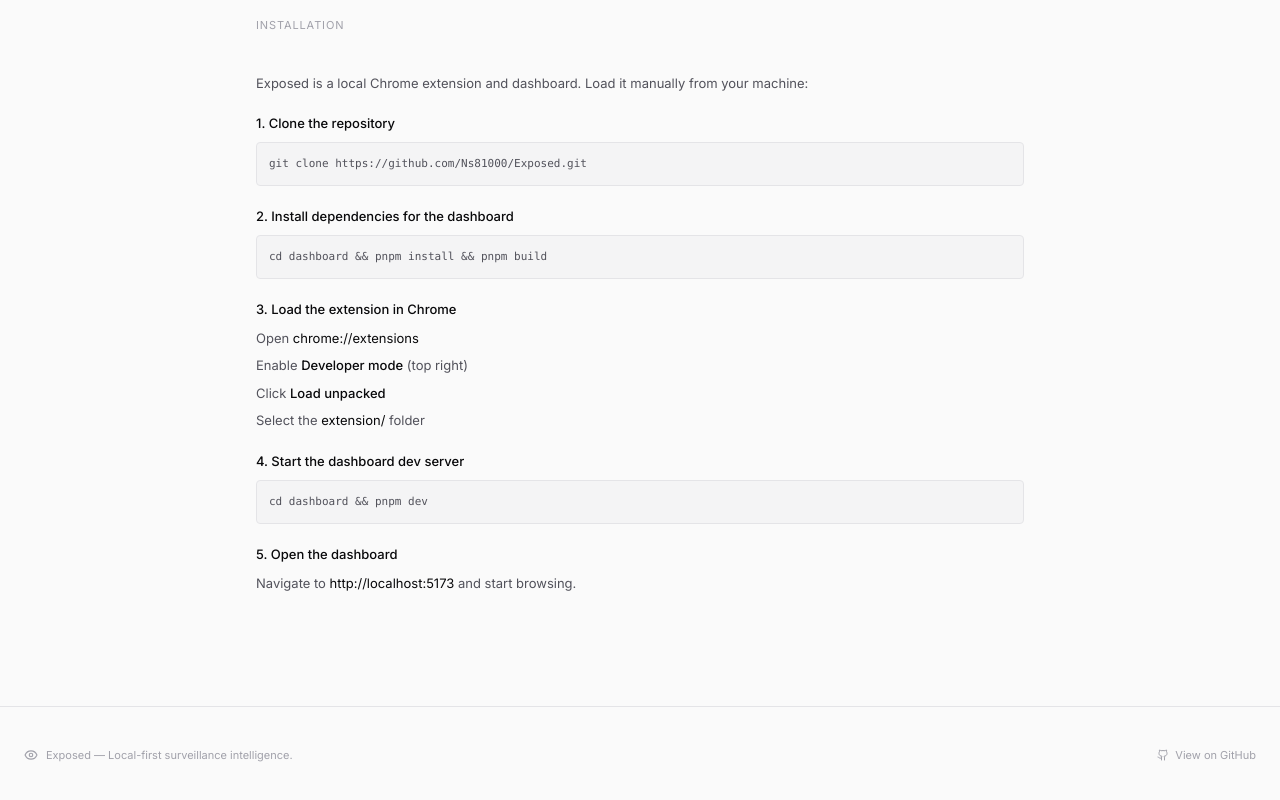
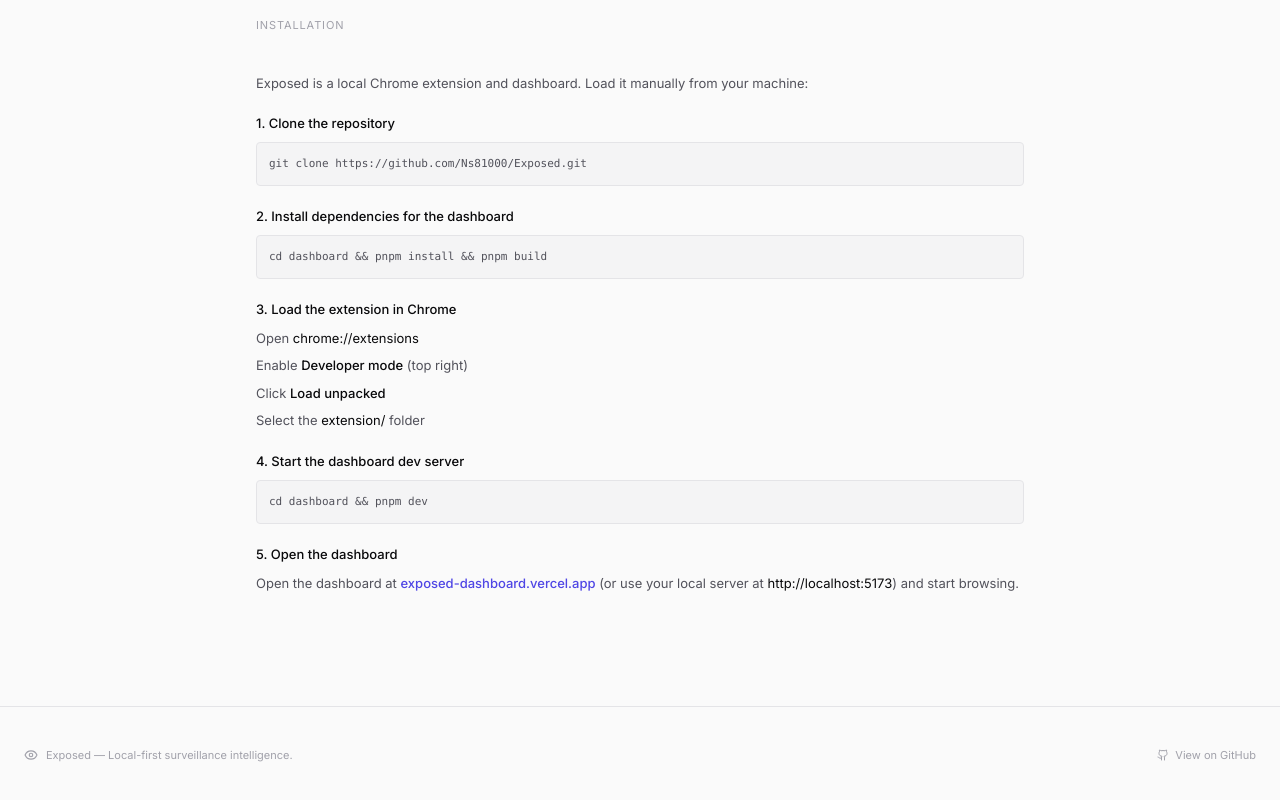
Before and after one commit to Ns81000/Exposed, a React (Vite) app in the folder dashboard/: page / in a window 1280 px wide. Shown: the part 1796-2596 px from the top of the page. Built offline with nearby package versions, Linux system fonts and the light colour scheme.

Commit message:
feat: add landing page component with project overview and installation guide

```diff
--- a/dashboard/src/components/Landing.jsx
+++ b/dashboard/src/components/Landing.jsx
@@ -201,7 +201,7 @@
               <li className="text-[13px] text-secondary leading-relaxed animate-fade-in delay-500">
                 <span className="text-text font-medium">5. Open the dashboard</span>
                 <div className="mt-2">
-                  Navigate to <span className="text-text">http://localhost:5173</span> and start browsing.
+                  Open the dashboard at <a href="https://exposed-dashboard.vercel.app/" target="_blank" rel="noopener noreferrer" className="text-accent hover:underline font-medium">exposed-dashboard.vercel.app</a> (or use your local server at <span className="text-text">http://localhost:5173</span>) and start browsing.
                 </div>
               </li>
             </ol>
```
